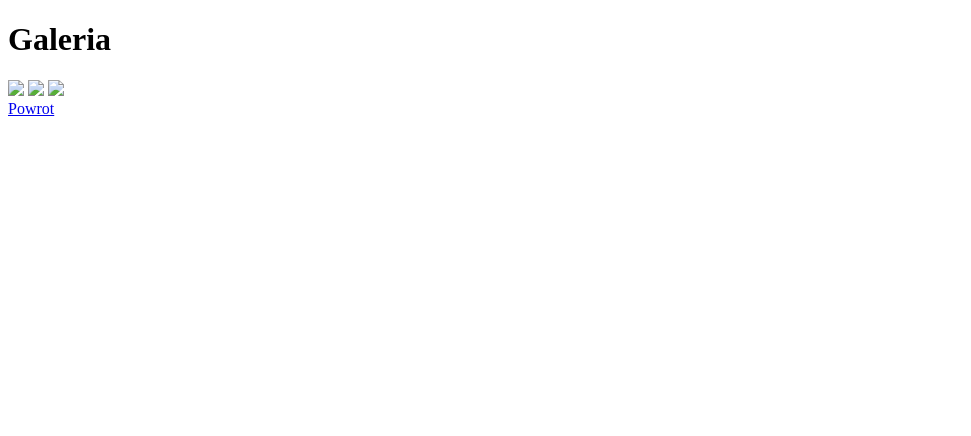
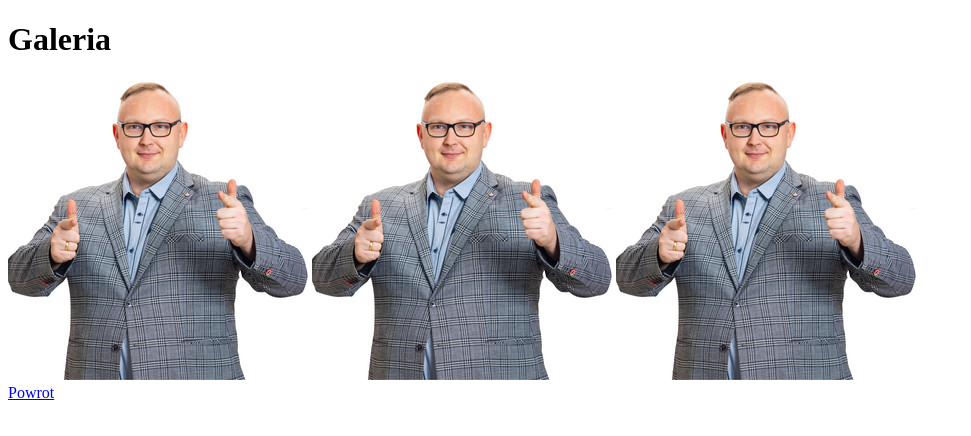
Before and after one commit to BartoszSlominski/htmlhobby, a plain HTML site: page pages/gallery.html in a window 1280 px wide. Shown: the whole page, without its empty margins (0-971 px from the left). Drawn offline with Linux system fonts and the light colour scheme.

Commit message:
Update gallery.html

```diff
--- a/pages/gallery.html
+++ b/pages/gallery.html
@@ -2,9 +2,9 @@
 <html>
     <body>
         <h1>Galeria</h1>
-        <img src="assets/img/discoadamus.jpeg">
-        <img src="assets/img/discoadamus.jpeg">
-        <img src="assets/img/discoadamus.jpeg"><br>
+        <img src="../assets/img/discoadamus.jpeg">
+        <img src="../assets/img/discoadamus.jpeg">
+        <img src="../assets/img/discoadamus.jpeg"><br>
         <a href="index.html">Powrot</a>
     </body>
 </html>
```
